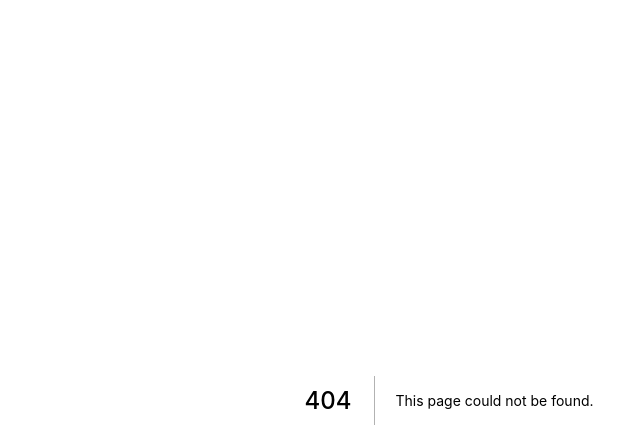
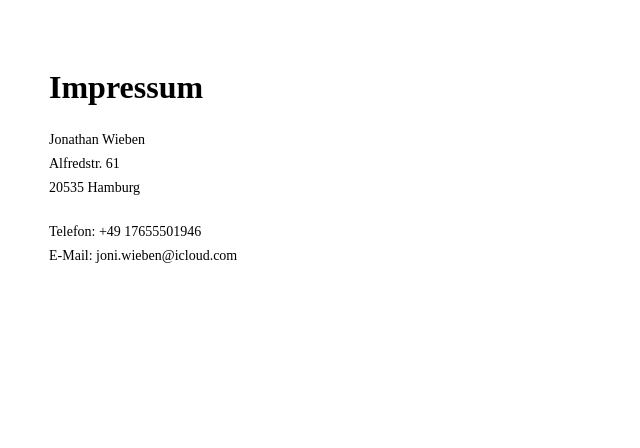
Before and after one commit to JonathanWbn/schort, a Next.js app: page /impressum in a window 1280 px wide. Before the commit this address had no page. Shown: the top 448 px of the page, without its empty margins (191-831 px from the left). Built offline with nearby package versions, Linux system fonts and the light colour scheme.

Commit message:
New: Add alias and impressum

```diff
--- a/now.json
+++ b/now.json
@@ -1,6 +1,7 @@
 {
   "version": 2,
   "name": "btfl.link",
+  "alias": "btfl.link",
   "builds": [{ "src": "next.config.js", "use": "@now/next" }, { "src": "api/*.js", "use": "@now/node" }],
   "routes": [
     { "src": "/redirect", "methods": ["POST"], "dest": "api/post-redirect.js" },
--- /dev/null
+++ b/pages/impressum.js
@@ -0,0 +1,52 @@
+export default function Impressum() {
+  return (
+    <>
+      <main>
+        <h1>Impressum</h1>
+        <p>
+          Jonathan Wieben
+          <br />
+          Alfredstr. 61
+          <br />
+          20535 Hamburg
+        </p>
+        <p>
+          Telefon: +49 17655501946
+          <br />
+          E-Mail: <a href="mailto:joni.wieben@icloud.com">joni.wieben@icloud.com</a>
+          <br />
+        </p>
+      </main>
+      <style jsx>
+        {`
+          main {
+            max-width: 800px;
+            margin: 0px auto;
+            padding: 40px 20px;
+            height: 100vh;
+          }
+
+          h1 {
+            font-size: 32px;
+          }
+
+          p {
+            margin-top: 20px;
+            font-size: 14px;
+            line-height: 24px;
+          }
+
+          a {
+            color: black;
+            text-decoration: none;
+            transition: all 0.2s ease 0s;
+          }
+
+          a:hover {
+            text-decoration: underline;
+          }
+        `}
+      </style>
+    </>
+  )
+}
```
